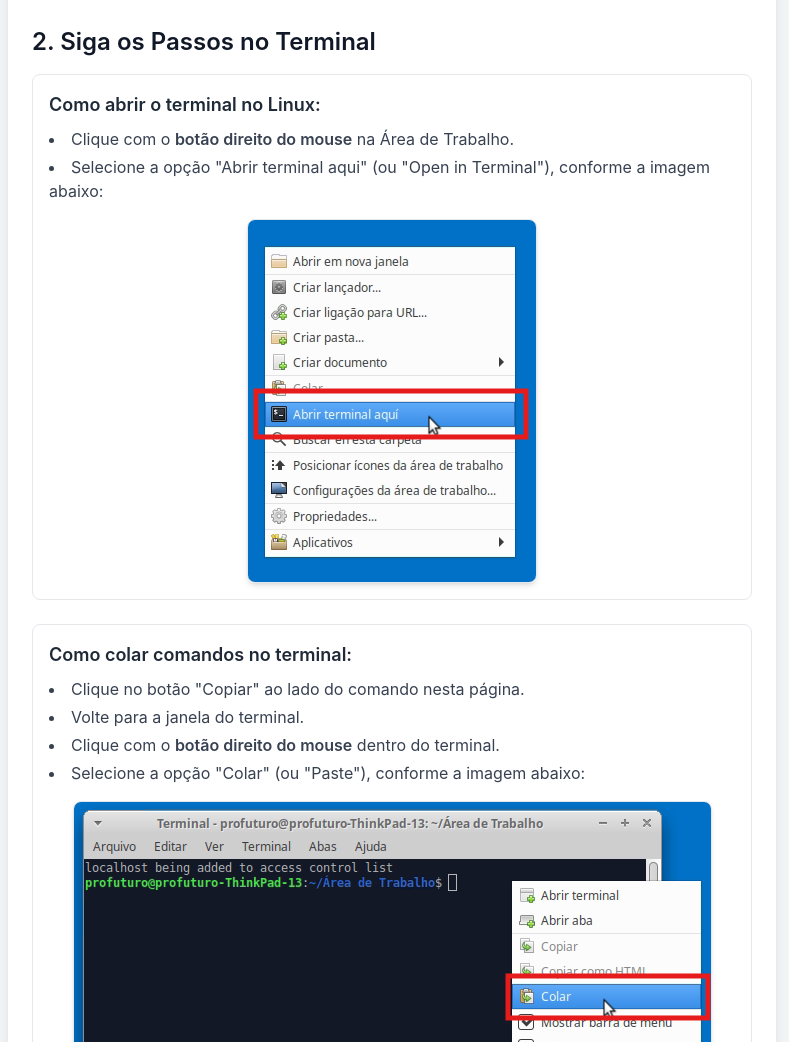
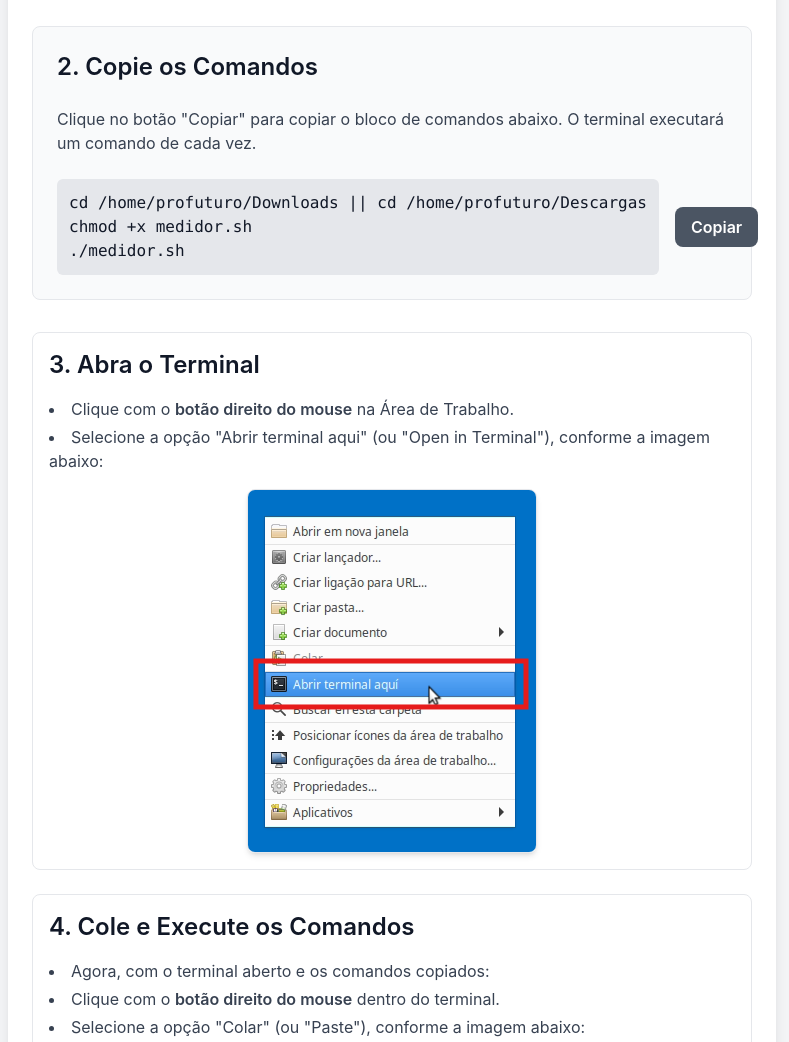
Before and after one commit to medidor-ntm/medidor.ntm, a plain HTML site: page index.html in a window 1280 px wide. Shown: the part 400-1442 px from the top of the page, without its empty margins (248-1037 px from the left). Drawn offline with nearby package versions, Linux system fonts and the light colour scheme.

Commit message:
Update index.html

```diff
--- a/index.html
+++ b/index.html
@@ -35,41 +35,9 @@
             </a>
         </section>
 
-        <!-- Seção de Instruções do Terminal --><section class="mb-8">
-            <h2 class="text-2xl font-semibold text-gray-900 mb-4">2. Siga os Passos no Terminal</h2>
-
-            <div class="space-y-6">
-                <!-- Passo 1: Abrir o Terminal --><div class="p-4 border rounded-lg">
-                    <h3 class="font-semibold text-lg text-gray-800">Como abrir o terminal no Linux:</h3>
-                    <ul class="list-disc list-inside text-gray-700 mt-2 space-y-1">
-                        <li>Clique com o <strong class="font-semibold">botão direito do mouse</strong> na Área de Trabalho.</li>
-                        <li>Selecione a opção "Abrir terminal aqui" (ou "Open in Terminal"), conforme a imagem abaixo:</li>
-                    </ul>
-                    <div class="mt-4 flex justify-center">
-                        <!-- Imagem 1: Renomeie o arquivo de imagem para 'abrir-terminal.png' -->
-                        <img src="abrir-terminal.png" alt="Menu de contexto do Linux mostrando a opção 'Abrir terminal aqui'" class="max-w-full h-auto rounded-lg shadow-md border">
-                    </div>
-                </div>
-
-                <!-- Passo 2: Acessar Pasta (Removido) --><!-- Passo 3: Colar Comandos --><div class="p-4 border rounded-lg">
-                    <h3 class="font-semibold text-lg text-gray-800">Como colar comandos no terminal:</h3>
-                    <ul class="list-disc list-inside text-gray-700 mt-2 space-y-1">
-                        <li>Clique no botão "Copiar" ao lado do comando nesta página.</li>
-                        <li>Volte para a janela do terminal.</li>
-                        <li>Clique com o <strong class="font-semibold">botão direito do mouse</strong> dentro do terminal.</li>
-                        <li>Selecione a opção "Colar" (ou "Paste"), conforme a imagem abaixo:</li>
-                    </ul>
-                    <div class="mt-4 flex justify-center">
-                         <!-- Imagem 2: Renomeie o novo arquivo de imagem para 'colar-terminal.png' -->
-                        <img src="colar-terminal.png" alt="Menu de contexto do terminal mostrando a opção 'Colar'" class="max-w-full h-auto rounded-lg shadow-md border">
-                    </div>
-                </div>
-            </div>
-        </section>
-
-        <!-- Seção de Comandos para Copiar --><section class="p-6 bg-gray-50 border border-gray-200 rounded-lg">
-            <h2 class="text-2xl font-semibold text-gray-900 mb-6">3. Execute os Comandos</h2>
-            <p class="text-gray-700 mb-6">Copie o bloco de comandos abaixo, cole no terminal e pressione `Enter`. O terminal executará um comando de cada vez.</p>
+        <!-- Seção de Comandos para Copiar --><section class="mb-8 p-6 bg-gray-50 border border-gray-200 rounded-lg">
+            <h2 class="text-2xl font-semibold text-gray-900 mb-6">2. Copie os Comandos</h2>
+            <p class="text-gray-700 mb-6">Clique no botão "Copiar" para copiar o bloco de comandos abaixo. O terminal executará um comando de cada vez.</p>
 
             <div class="space-y-4">
                 <!-- Comando Combinado --><div class="flex items-center space-x-4">
@@ -82,6 +50,36 @@ chmod +x medidor.sh
                     <span id="feedback_combinado" class="copied-feedback">Copiado!</span>
                 </div>
 
+            </div>
+        </section>
+
+        <!-- Seção de Instruções do Terminal --><section class="mb-8">
+            <!-- Passo 3: Abrir o Terminal --><div class="p-4 border rounded-lg mb-6">
+                <h2 class="text-2xl font-semibold text-gray-900 mb-4">3. Abra o Terminal</h2>
+                <ul class="list-disc list-inside text-gray-700 mt-2 space-y-1">
+                    <li>Clique com o <strong class="font-semibold">botão direito do mouse</strong> na Área de Trabalho.</li>
+                    <li>Selecione a opção "Abrir terminal aqui" (ou "Open in Terminal"), conforme a imagem abaixo:</li>
+                </ul>
+                <div class="mt-4 flex justify-center">
+                    <!-- Imagem 1: Renomeie o arquivo de imagem para 'abrir-terminal.png' -->
+                    <img src="abrir-terminal.png" alt="Menu de contexto do Linux mostrando a opção 'Abrir terminal aqui'" class="max-w-full h-auto rounded-lg shadow-md border">
+                </div>
+            </div>
+
+            <!-- Passo 4: Colar Comandos --><div class="p-4 border rounded-lg">
+                <h2 class="text-2xl font-semibold text-gray-900 mb-4">4. Cole e Execute os Comandos</h2>
+                <ul class="list-disc list-inside text-gray-700 mt-2 space-y-1">
+                    <li>Agora, com o terminal aberto e os comandos copiados:</li>
+                    <li>Clique com o <strong class="font-semibold">botão direito do mouse</strong> dentro do terminal.</li>
+                    <li>Selecione a opção "Colar" (ou "Paste"), conforme a imagem abaixo:</li>
+                </ul>
+                <div class="mt-4 flex justify-center">
+                     <!-- Imagem 2: Renomeie o novo arquivo de imagem para 'colar-terminal.png' -->
+                    <img src="colar-terminal.png" alt="Menu de contexto do terminal mostrando a opção 'Colar'" class="max-w-full h-auto rounded-lg shadow-md border">
+                </div>
+                <ul class="list-disc list-inside text-gray-700 mt-4 space-y-1">
+                    <li>Pressione `Enter` para executar os comandos.</li>
+                </ul>
             </div>
         </section>
 
```
